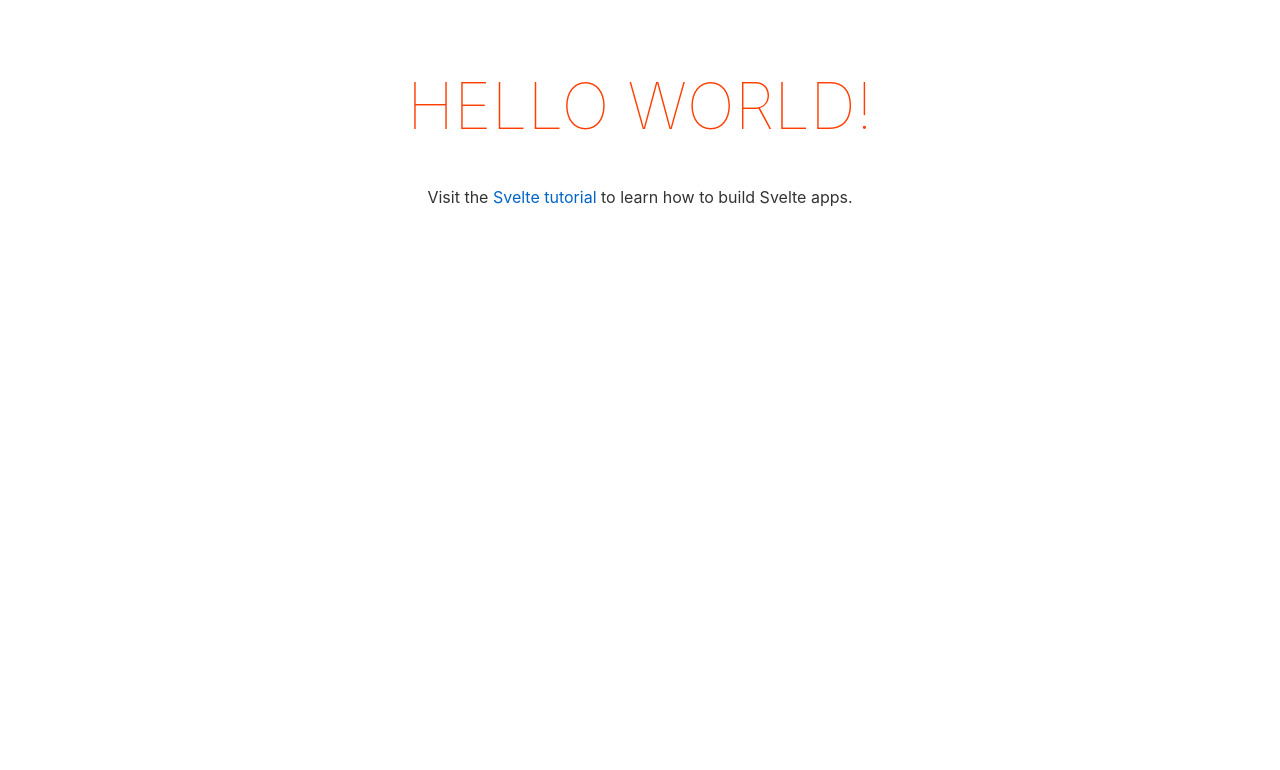
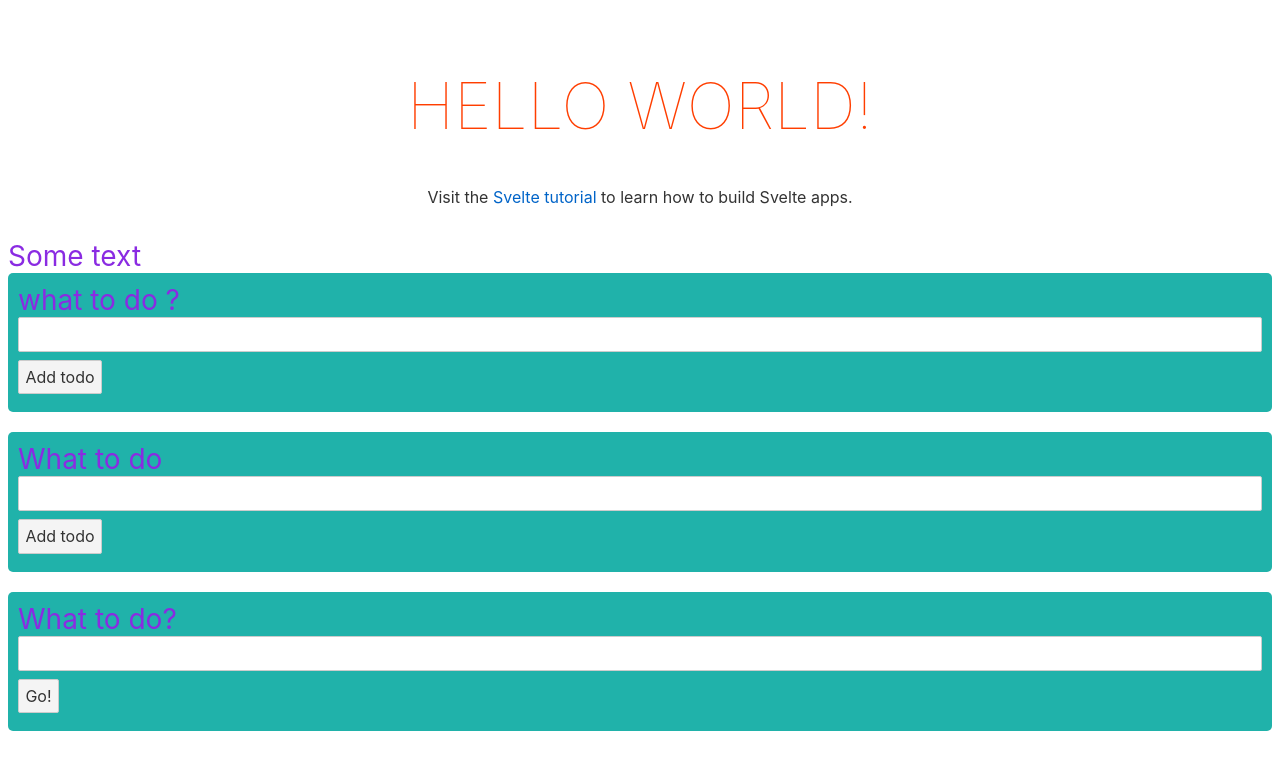
Before and after one commit to POMXARK/svelte-todo, a Svelte app: page / in a window 1280 px wide. Shown: the top 770 px of the page. Built offline with nearby package versions, Linux system fonts and the light colour scheme.

Commit message:
2: How is a Component structured in Svelte?
Как устроен Компонент в Svelte?

```diff
--- a/public/global.css
+++ b/public/global.css
@@ -61,3 +61,7 @@ button:not(:disabled):active {
 button:focus {
 	border-color: #666;
 }
+
+label {
+    font-size: 28px;
+}
--- a/src/App.svelte
+++ b/src/App.svelte
@@ -1,11 +1,28 @@
 <script>
-	export let name;
+	import AddTodoItem from "./components/AddTodoItem.svelte";
+
+    export let name;
+
+    const props = {
+        title: "What to do?",
+        buttonTitle: "Go!",
+        someProp: "some prop value",
+    }
+
+    let title = "What to do "
 </script>
 
 <main>
 	<h1>Hello {name}!</h1>
 	<p>Visit the <a href="https://svelte.dev/tutorial">Svelte tutorial</a> to learn how to build Svelte apps.</p>
 </main>
+<label for="">Some text</label>
+<AddTodoItem title={("What to do " + "?").toLowerCase()}/>
+<br>
+<AddTodoItem {title} />
+<br>
+<AddTodoItem {...props} />
+
 
 <style>
 	main {
--- /dev/null
+++ b/src/components/AddTodoItem.svelte
@@ -0,0 +1,45 @@
+<script>
+    export let title = "Enter what do you want to do:";
+    export let buttonTitle = "Add todo";
+
+    console.log($$props)
+    console.log($$restProps)
+
+    let items = []
+
+    function handleAddClick() {
+        items = [...items, 'item']
+    }
+
+    $: console.log("logs", items)
+
+    $: if (items.length > 5) {
+        console.log("logs", items)
+    }
+
+    $: {
+        if (items.length > 5) {
+        console.log("logs", items)
+        }
+    }
+</script>
+
+<div class="main-container">
+    <label for="todo-text">{title}</label>
+    <input class="todo-input" id="todo-text"/>
+    <button on:click={handleAddClick}>{buttonTitle}</button>
+</div>
+
+<style>
+    :global(label) {
+        color: blueviolet;
+    }
+    .main-container {
+        background-color: lightseagreen;
+        border-radius: 5px;
+        padding: 10px;
+    }
+    .todo-input {
+        width: 100%;
+    }
+</style>
```
